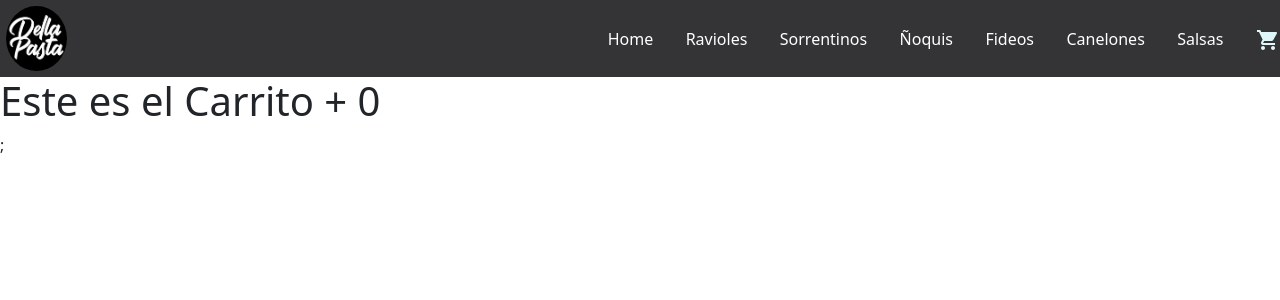
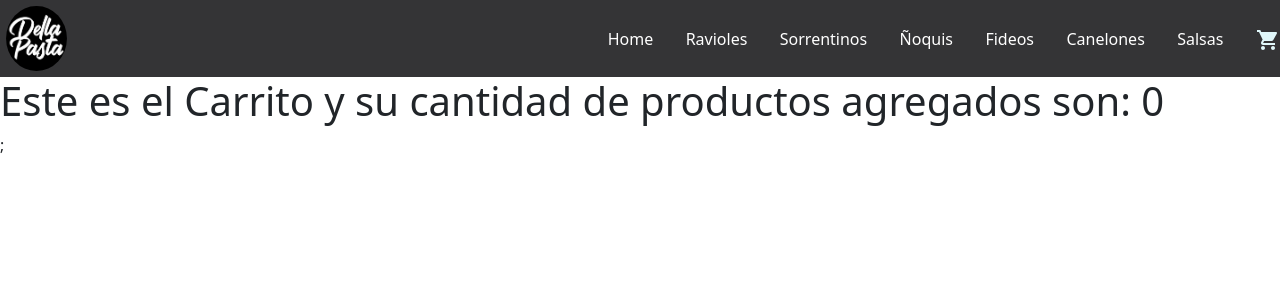
Before and after one commit to eddipietro/proyecto-react-dipietro, a React (Create React App) app: page /cart in a window 1280 px wide. Shown: the top 300 px of the page. Built offline with nearby package versions, Linux system fonts and the light colour scheme.

Commit message:
CartContext

```diff
--- a/src/Components/Cart/Cart.js
+++ b/src/Components/Cart/Cart.js
@@ -8,7 +8,7 @@ const Cart = () => {
 
   return (
     <div>
-      <h1>Este es el Carrito + {qtyProductos}</h1>
+      <h1>Este es el Carrito y su cantidad de productos agregados son:   {qtyProductos}</h1>
 
       </div>
   )
--- a/src/Components/ItemCount/itemCount.js
+++ b/src/Components/ItemCount/itemCount.js
@@ -1,14 +1,7 @@
 import React, { useState } from 'react'
-import canelones from "../../assest/canelones.jpg"
-import ravioles from "../../assest/ravioles.jpg"
-import fideos from "../../assest/fideos.jpg"
-import ñoquis from "../../assest/ñoquis.jpg"
-import sorrentinos from "../../assest/sorrentinos.jpg"
-import tartas from "../../assest/tartas.jpg"
 import "./itemCount.css"
-import canelones2 from '../../assest/canelones2.jpg'
 import 'bootstrap/dist/css/bootstrap.css';
-import { Link } from 'react-router-dom'
+
 
 
 
@@ -42,7 +35,7 @@ import { Link } from 'react-router-dom'
            <button className='btn btn-danger btn-contador boton' onClick={()=>count(+1)}> + </button>
            </div>
            <div className=' d-flex justify-content-center '> Stock Disponible</div>
-           <button className='add-btn botoncito' onClick={() => onAdd(amount)}>Agregar al Carrito</button>
+           <button className='add-btn botoncito' onClick={() => onAdd(Card)}>Agregar al Carrito</button>
 
 
 
--- a/src/Components/ItemDetailConainer/ItemDetail.js
+++ b/src/Components/ItemDetailConainer/ItemDetail.js
@@ -18,6 +18,7 @@ function ItemDetail({ productos })  {
 
 
  const onAdd = (qty) => {
+
     addCartProducto({...productos, qty: qty});
     //setBuyFinalized(true);
     setVisibleCounter(false);
--- a/src/context/CartContext.jsx
+++ b/src/context/CartContext.jsx
@@ -1,7 +1,10 @@
 import React, { createContext, useState, useEffect } from "react";
-
 export const cartContext = createContext();
 const { Provider } = cartContext;
+
+// IMPOTANTEEE   --- ME FALTA REALIZAR LA CONSIGNA
+// DEL DESAFIO QUE ES QUE LOS PRODUCTOS
+// NO SE DUPLIQUEN A LA HORA DE SUMARSE EN EL CARRITO.
 
 const CartCustomProvider = ({ children }) => {
   // Productos del Carrito y Modif Productos del Carrito
```
Also changed, not shown: src/Components/CartWidget/CartWidget.js (+2 -9 lines).
